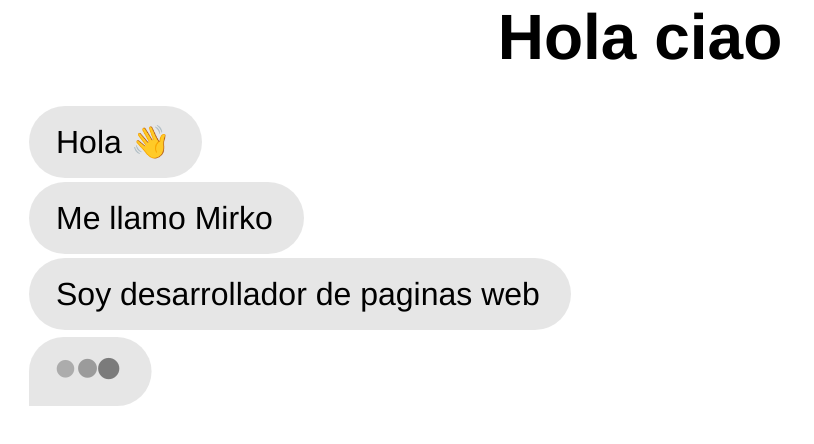
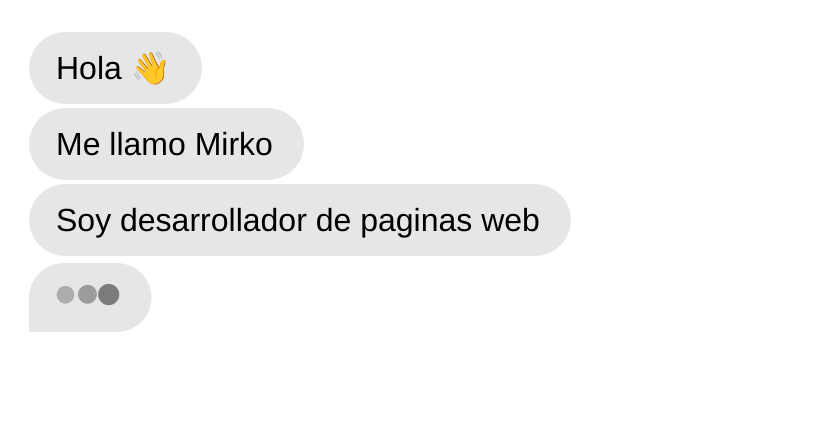
Before and after one commit to chircami/prova, a plain HTML site: page index.html in a window 1280 px wide. Shown: the whole page, without its empty margins (0-814 px from the left). Drawn offline with Linux system fonts and the light colour scheme.

Commit message:
Update index.html

```diff
--- a/index.html
+++ b/index.html
@@ -11,7 +11,6 @@
 <link rel="apple-touch-icon" href="img/apple-touch-icon.png" />
 <link rel="stylesheet" type="text/css" media="screen" href="css/styles.css" />
 <body>
-  <h1>Hola ciao</h1>
   <div class="messages"></div>
   <script src="js/anime.js"></script>
   <script src="js/scripts.js"></script>
```
